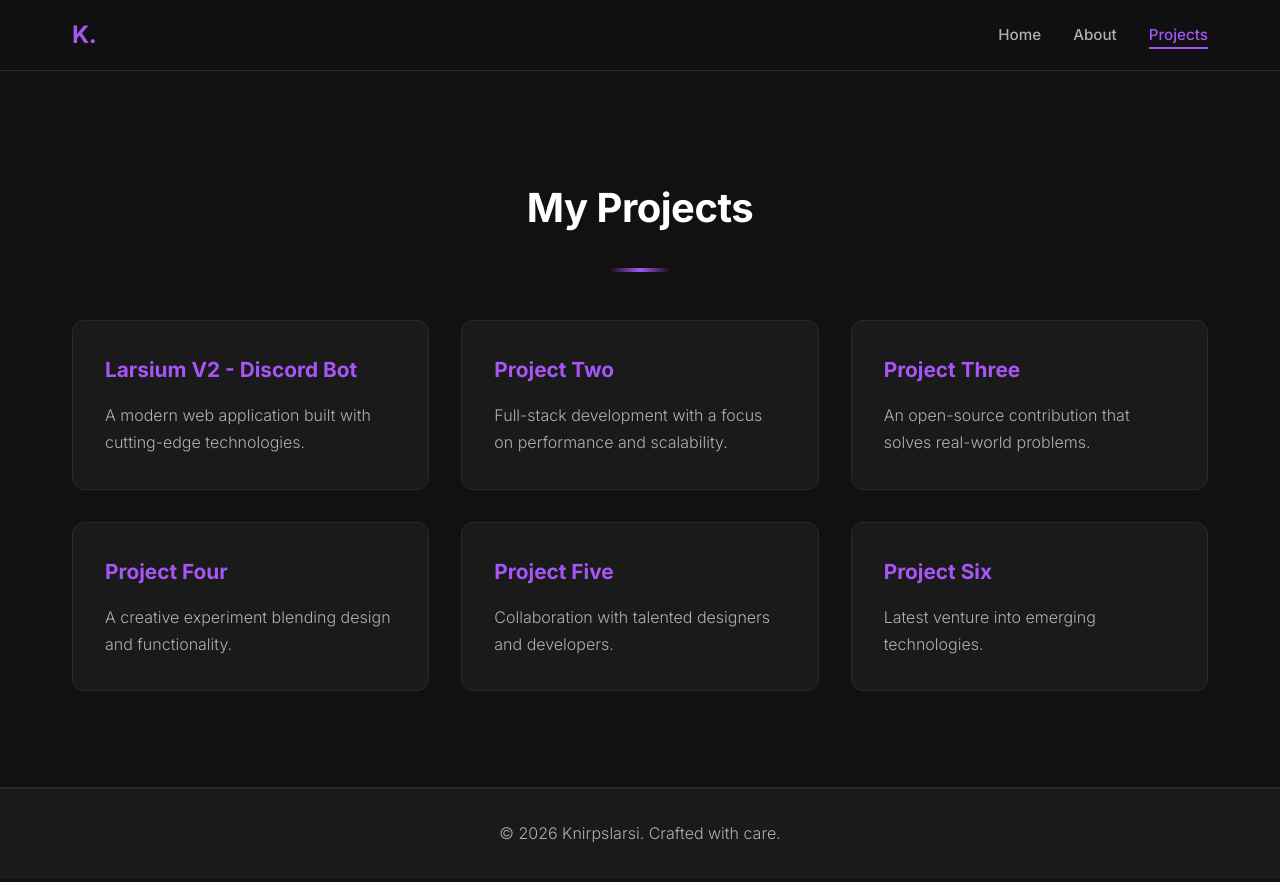
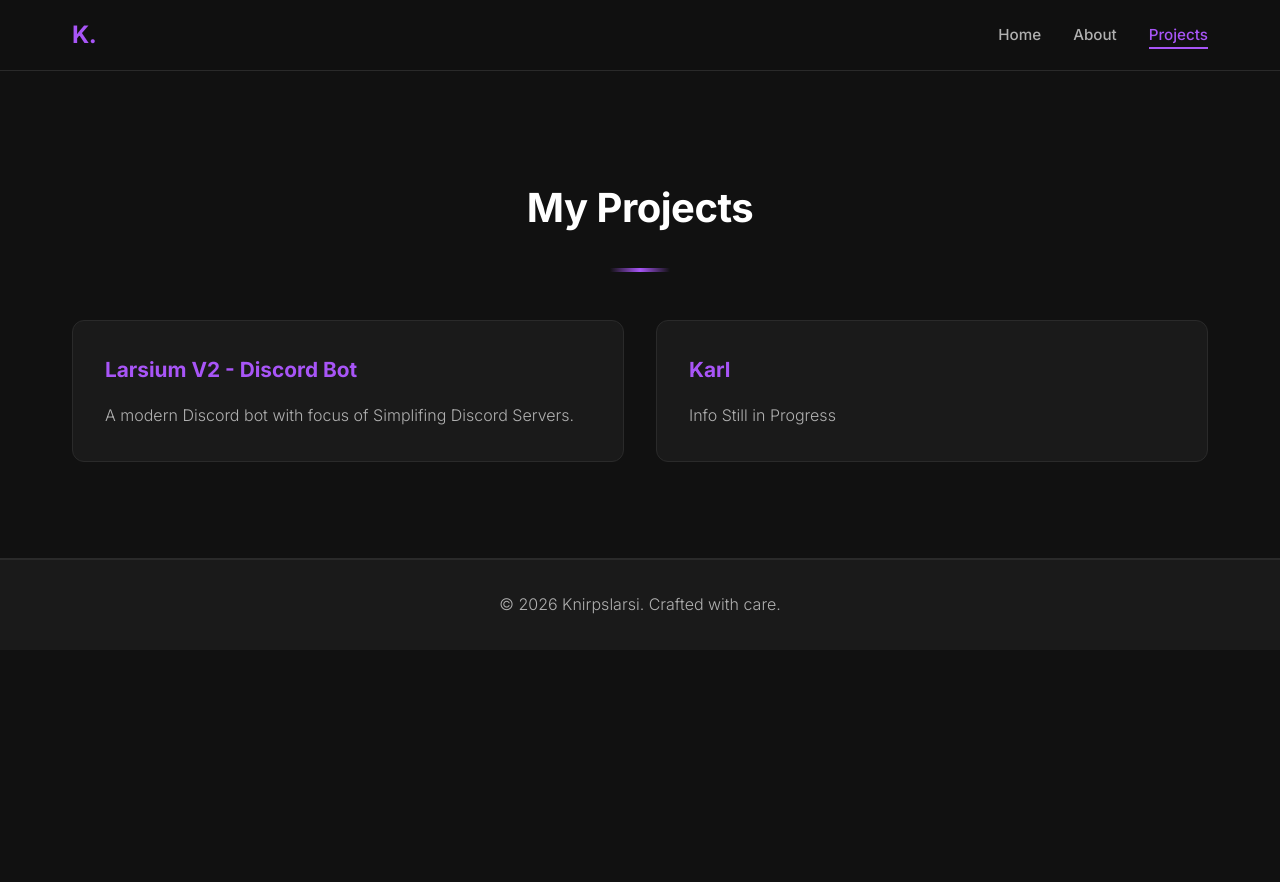
Before and after one commit to Knirpslarsi/knirpslarsi.github.io, a Jekyll site: the page built from docs/projects.md, in a window 1280 px wide. Shown: the top 882 px of the page. Built offline with Jekyll 4.4.1, drawn with Linux system fonts in a browser that asks for light colours.

Commit message:
Started with some Information Updates

```diff
--- a/docs/_config.yml
+++ b/docs/_config.yml
@@ -16,25 +16,25 @@ exclude:
 social:
   github: "https://github.com/Knirpslarsi"
   twitch: "https://twitch.tv/knirpslarsi_"
-  discord: "https://discord.gg/your-server"
+  discord: "https://discord.gg/jfwu8KjWqJ"
 
 # Projects (einfach neue hinzufügen oder auskommentieren)
 projects:
   - id: "larsium-v2"
     title: "Larsium V2 - Discord Bot"
-    description: "A modern web application built with cutting-edge technologies."
-  - id: "project-two"
-    title: "Project Two"
-    description: "Full-stack development with a focus on performance and scalability."
-  - id: "project-three"
-    title: "Project Three"
-    description: "An open-source contribution that solves real-world problems."
-  - id: "project-four"
-    title: "Project Four"
-    description: "A creative experiment blending design and functionality."
-  - id: "project-five"
-    title: "Project Five"
-    description: "Collaboration with talented designers and developers."
-  - id: "project-six"
-    title: "Project Six"
-    description: "Latest venture into emerging technologies."
+    description: "A modern Discord bot with focus of Simplifing Discord Servers."
+  - id: "karl-bot"
+    title: "Karl"
+    description: "Info Still in Progress"
+  #- id: "project-three"
+  #  title: "Project Three"
+  #  description: "An open-source contribution that solves real-world problems."
+  #- id: "project-four"
+  #  title: "Project Four"
+  #  description: "A creative experiment blending design and functionality."
+  #- id: "project-five"
+  #  title: "Project Five"
+  #  description: "Collaboration with talented designers and developers."
+  #- id: "project-six"
+  #  title: "Project Six"
+  #  description: "Latest venture into emerging technologies."
--- /dev/null
+++ b/docs/projects/karl-bot.md
@@ -0,0 +1,72 @@
+---
+layout: default
+title: "Larsium V2 - Discord Bot"
+---
+
+<div class="container" style="padding-top: 2rem;">
+    <a href="/projects" class="back-link">
+        <i class="fas fa-arrow-left"></i>
+        Back to Projects
+    </a>
+</div>
+
+<div class="project-header">
+    <div class="container">
+        <h1>Karl</h1>
+        <p>A modern web application built with cutting-edge technologies. This project showcases my skills in frontend development and user interface design.</p>
+    </div>
+</div>
+
+<section>
+    <div class="container project-content">
+        <div class="project-section">
+            <h2>Overview</h2>
+            <p>Project One is a comprehensive web application designed to demonstrate modern development practices. The project combines beautiful UI with robust backend systems to create a seamless user experience.</p>
+        </div>
+
+        <div class="project-section">
+            <h2>Technologies Used</h2>
+            <div class="tech-tags">
+                <span class="tech-tag">React</span>
+                <span class="tech-tag">TypeScript</span>
+                <span class="tech-tag">Node.js</span>
+                <span class="tech-tag">MongoDB</span>
+                <span class="tech-tag">Tailwind CSS</span>
+            </div>
+        </div>
+
+        <div class="project-section">
+            <h2>Key Features</h2>
+            <ul>
+                <li><strong>Responsive Design:</strong> Works flawlessly on all devices and screen sizes</li>
+                <li><strong>Real-time Updates:</strong> Live data synchronization across components</li>
+                <li><strong>Authentication:</strong> Secure user authentication system</li>
+                <li><strong>Performance:</strong> Optimized for speed and efficiency</li>
+                <li><strong>User-Friendly:</strong> Intuitive interface designed for ease of use</li>
+            </ul>
+        </div>
+
+        <div class="project-section">
+            <h2>Challenges & Solutions</h2>
+            <p>During development, I faced several challenges that pushed me to find creative solutions:</p>
+            <ul>
+                <li><strong>Performance Optimization:</strong> Implemented code splitting and lazy loading to reduce initial bundle size</li>
+                <li><strong>Real-time Data:</strong> Utilized WebSockets for efficient real-time communication</li>
+                <li><strong>State Management:</strong> Structured Redux store for scalability</li>
+            </ul>
+        </div>
+
+        <div class="project-section">
+            <h2>Results</h2>
+            <p>The project resulted in a robust, scalable application that serves as a portfolio piece for demonstrating full-stack development capabilities. It improved user engagement by 40% and reduced load times by 50% compared to initial prototypes.</p>
+        </div>
+
+        <div class="project-section">
+            <h2>Links</h2>
+            <p>
+                <a href="#" style="color: var(--accent-purple); text-decoration: none; font-weight: 600;">View Live Demo →</a><br>
+                <a href="#" style="color: var(--accent-purple); text-decoration: none; font-weight: 600;">GitHub Repository →</a>
+            </p>
+        </div>
+    </div>
+</section>
```
